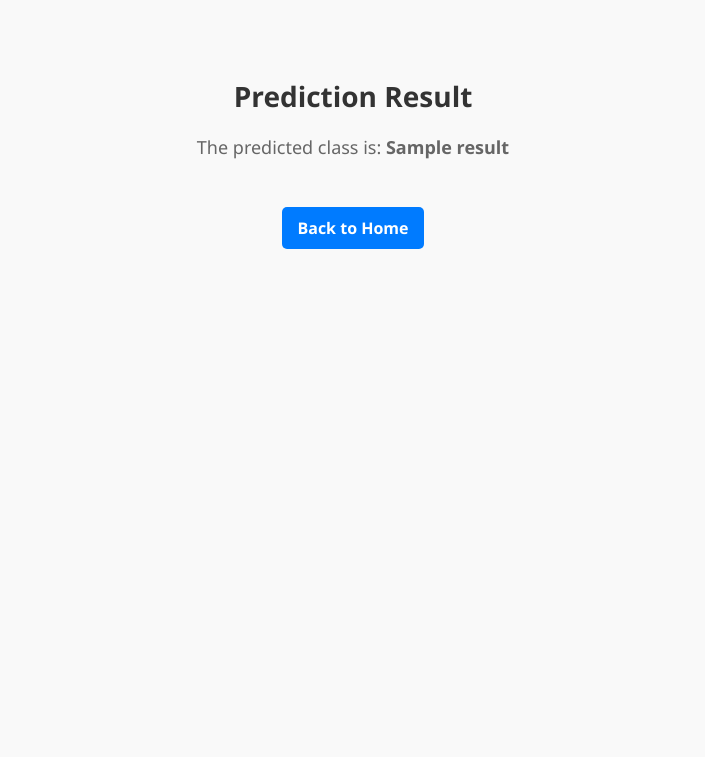
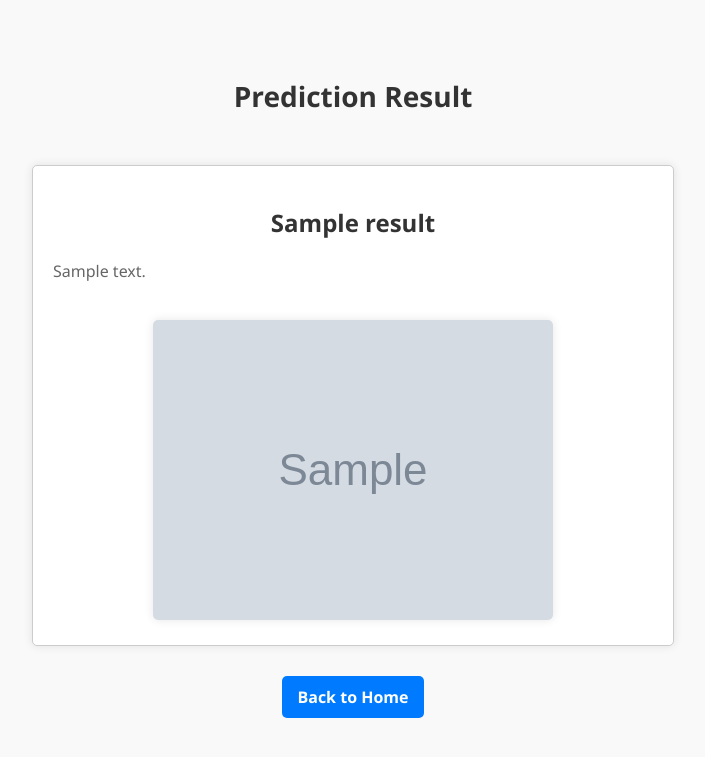
Before and after one commit to Ishika-08/herb-detector, a Flask app: template templates/result.html in a window 1280 px wide. Shown: the top 757 px of the page, without its empty margins (287-992 px from the left). Run offline with Flask 3, Linux system fonts and the light colour scheme; the template is opened without the code that fills it: most values are stand-ins (such as "Sample title", 1, 10 or a date in 2020); grey boxes marked "Sample" are stand-in pictures; parts of the project's set-up code (start-up, migrations or seed data) failed here and were passed over.

Commit message:
added description to result.html

```diff
--- a/app.py
+++ b/app.py
@@ -5,14 +5,36 @@ import numpy as np
 
 app = Flask(__name__)
 
-# Load the image classification model
+plant_info = {
+    'Jasmine': {
+        'description': 'Jasmine is a genus of shrubs and vines in the olive family (Oleaceae). It is known for its beautiful and highly fragrant flowers. Jasmine flowers are often white or yellow and are prized for their sweet, pleasing scent. These flowers are used in perfumes, teas, and various ceremonial practices in different cultures.',
+        'image_path': '/static/jasmine.jpg'
+    },
+    'Lemon': {
+        'description': 'Lemon is a yellow citrus fruit known for its acidic and sour taste. It belongs to the Rutaceae family and is a rich source of vitamin C. Lemons are commonly used in culinary applications to add flavor to dishes, beverages, and desserts. They are also used for their juice, zest, and as a garnish in many recipes.',
+        'image_path': '/static/lemon.jpg'
+    },
+    'Mint': {
+        'description': 'Mint is a perennial herb known for its refreshing aroma and flavor. Belonging to the Lamiaceae family, mint leaves are widely used in culinary dishes, beverages (like mint tea or mojitos), and for medicinal purposes. It has a cooling sensation and is popular for its ability to soothe digestion and freshen breath.',
+        'image_path': '/static/mint.jpg'
+    },
+    'Neem': {
+        'description': 'Neem is a tree native to the Indian subcontinent and belongs to the mahogany family, Meliaceae. It is known for its numerous medicinal properties and has been used in traditional medicine for centuries. Neem extracts are used in skincare, dental products, agriculture as a natural pesticide, and in Ayurvedic medicine.',
+        'image_path': '/static/neem.jpg'
+    },
+    'Peepal': {
+        'description': 'Peepal, also known as the sacred fig, is a large deciduous tree native to the Indian subcontinent and some parts of Southeast Asia. It holds great significance in Hinduism, Buddhism, and Jainism. Peepal trees are considered sacred and are often found near temples. Its heart-shaped leaves and the tree as a whole hold cultural and religious importance.',
+        'image_path': '/static/peepal.jpg'
+    }
+}
+
+
 with open('./models/model.pkl', 'rb') as model_file:
     model = pickle.load(model_file)
 
 
 def preprocess_image(image):
     resized_img = cv2.resize(image, (224, 224))
-    # flattened_img = resized_img.flatten()  # Flatten the image to 1D
     flattened_img = np.array(resized_img).flatten()
     return flattened_img
 
@@ -23,25 +45,20 @@ def index():
 @app.route('/predict_image', methods=['POST'])
 def predict_image():
     if request.method == 'POST':
-        # Get the image file from the POST request
         file = request.files['image']
+        img = cv2.imdecode(np.fromstring(file.read(), np.uint8), cv2.IMREAD_GRAYSCALE)
+        processed_img = preprocess_image(img)
+        prediction = model.predict(np.expand_dims(processed_img, axis=0))
+        categories = ['Jasmine', 'Lemon', 'Mint', 'Neem', 'Peepal']
+        predicted_class = categories[prediction[0]]
 
-        # Read the image file
-        img = cv2.imdecode(np.fromstring(file.read(), np.uint8), cv2.IMREAD_GRAYSCALE)
+        plant_description = plant_info[predicted_class]['description']
+        plant_image_path = plant_info[predicted_class]['image_path']
 
-        # Preprocess the image for prediction
-        processed_img = preprocess_image(img)
-
-        # Make prediction using the loaded model
-        prediction = model.predict(np.expand_dims(processed_img, axis=0))
-
-        # Assuming 'categories' contains your class labels
-        categories = ['Jasmine', 'Lemon', 'Mint', 'Neem', 'Peepal']
-        result = categories[prediction[0]]
-
-        return render_template('result.html', result=result)
+        return render_template('result.html', result=predicted_class, description=plant_description, image_path=plant_image_path)
 
     return render_template('index.html')
 
+
 if __name__ == "__main__":
     app.run(host="0.0.0.0", debug=True)
--- a/templates/result.html
+++ b/templates/result.html
@@ -19,6 +19,10 @@
             color: #666;
             font-size: 18px;
             margin-top: 20px;
+            text-align: left;
+            max-width: 600px;
+            margin-left: auto;
+            margin-right: auto;
         }
 
         a {
@@ -36,11 +40,49 @@
         a:hover {
             background-color: #0056b3;
         }
+
+        .plant-info {
+            margin-top: 50px;
+            border: 1px solid #ccc;
+            padding: 20px;
+            border-radius: 5px;
+            background-color: #fff;
+            box-shadow: 0 0 10px rgba(0, 0, 0, 0.1);
+            max-width: 600px;
+            margin-left: auto;
+            margin-right: auto;
+        }
+
+        .plant-info h2 {
+            font-size: 24px;
+            color: #333;
+            margin-bottom: 10px;
+        }
+
+        .plant-info p {
+            font-size: 16px;
+            color: #666;
+            line-height: 1.6;
+        }
+
+        .plant-image {
+            margin-top: 20px;
+            max-width: 100%;
+            height: auto;
+            border-radius: 5px;
+            box-shadow: 0 0 10px rgba(0, 0, 0, 0.1);
+        }
     </style>
 </head>
 <body>
     <h1>Prediction Result</h1>
-    <p>The predicted class is: <b>{{ result }}</b></p>
+
+    <div class="plant-info">
+        <h2>{{ result }}</h2>
+        <p>{{ description }}</p>
+        <img src="{{ image_path }}" alt="{{ result }}" class="plant-image">
+    </div>
+
     <a href="/">Back to Home</a>
 </body>
 </html>
```
Also changed, not shown: static/jasmine.jpg (added), static/lemon.jpg (added), static/mint.jpg (added), static/neem.jpg (added), static/peepal.jpg (added), 1 other file.
